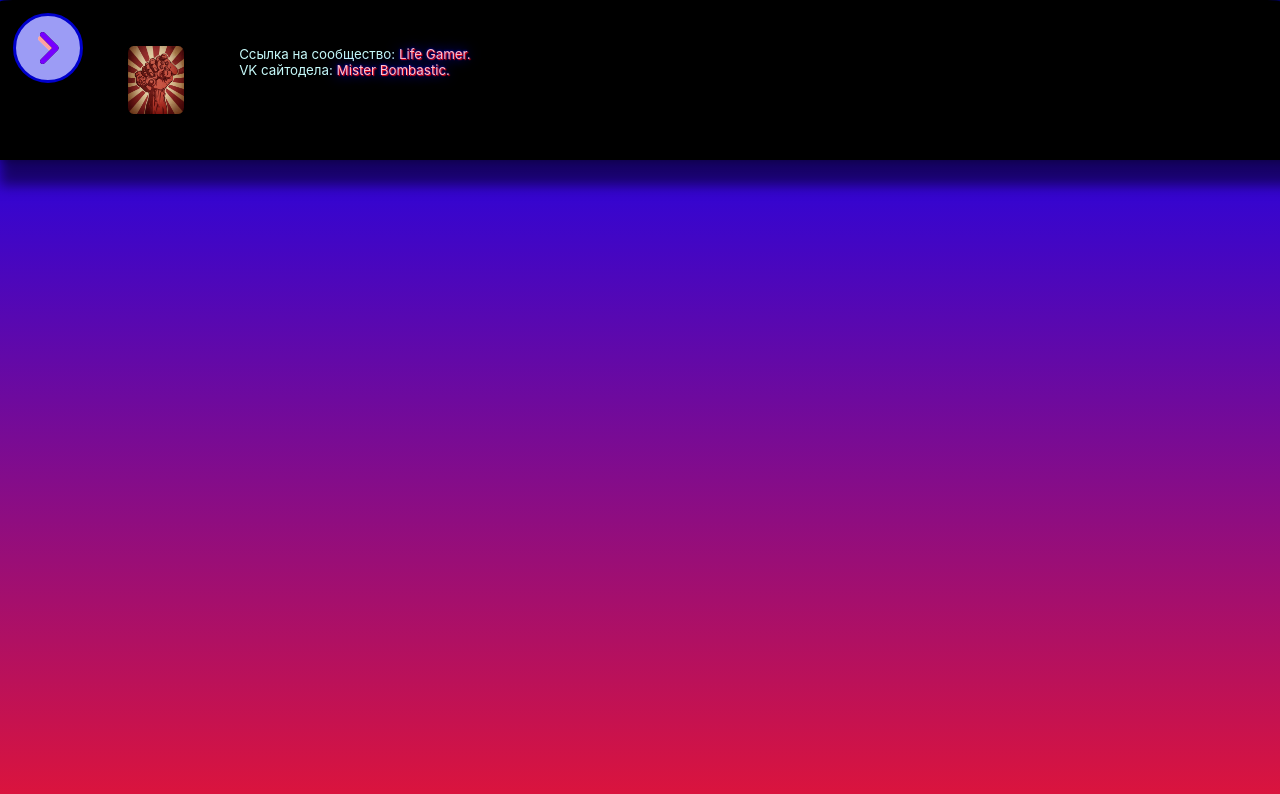
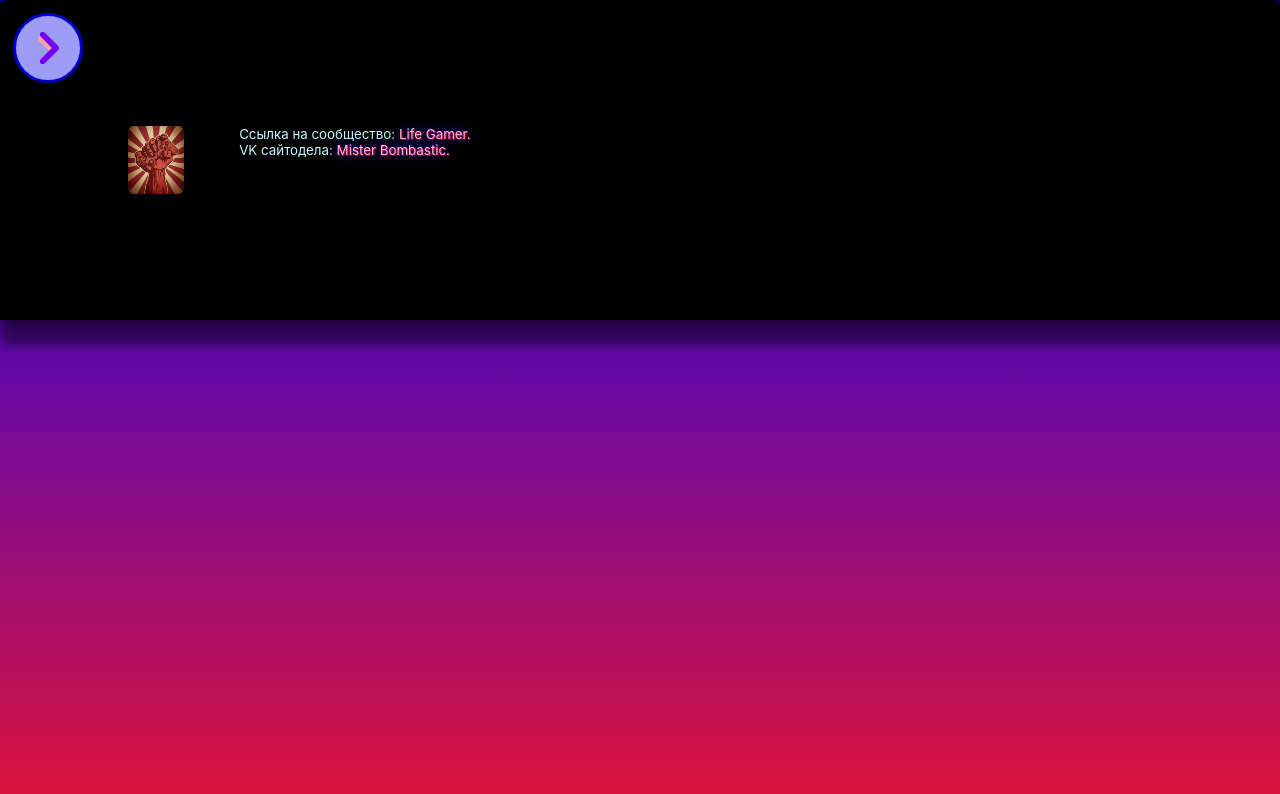
Before and after one commit to Diesfingers228/LifeGamer, a React (Create React App) app in the folder my-app/: page /info in a window 1280 px wide. Shown: the top 794 px of the page. Built offline with nearby package versions, Linux system fonts and the light colour scheme.

Commit message:
Life Gamer

```diff
--- a/my-app/src/AppMobile801px.css
+++ b/my-app/src/AppMobile801px.css
@@ -360,8 +360,7 @@
       left: 0;
       bottom: -0 auto;
       width: 100%;
-      height: 20vh;
-      padding-bottom: 100% auto;
+      height: 40vh;
     }
 
     .footer-content {
```
